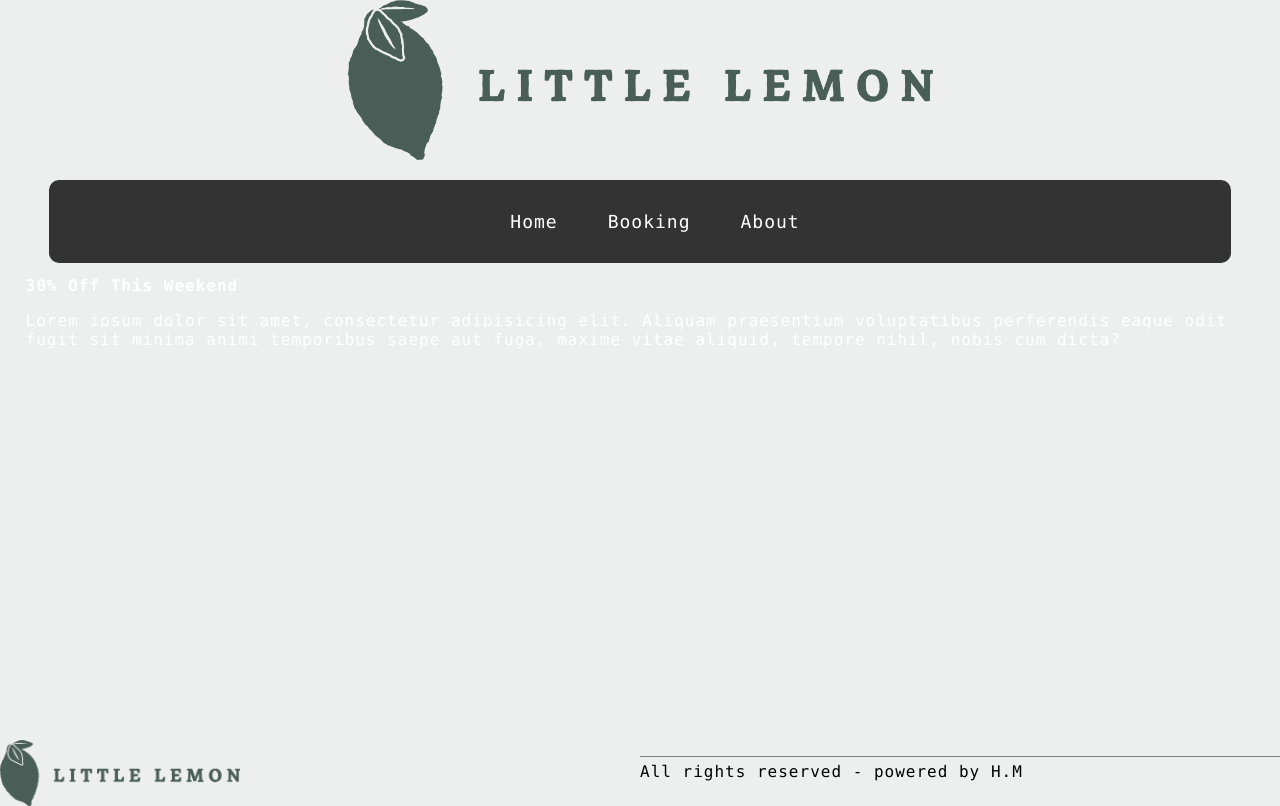
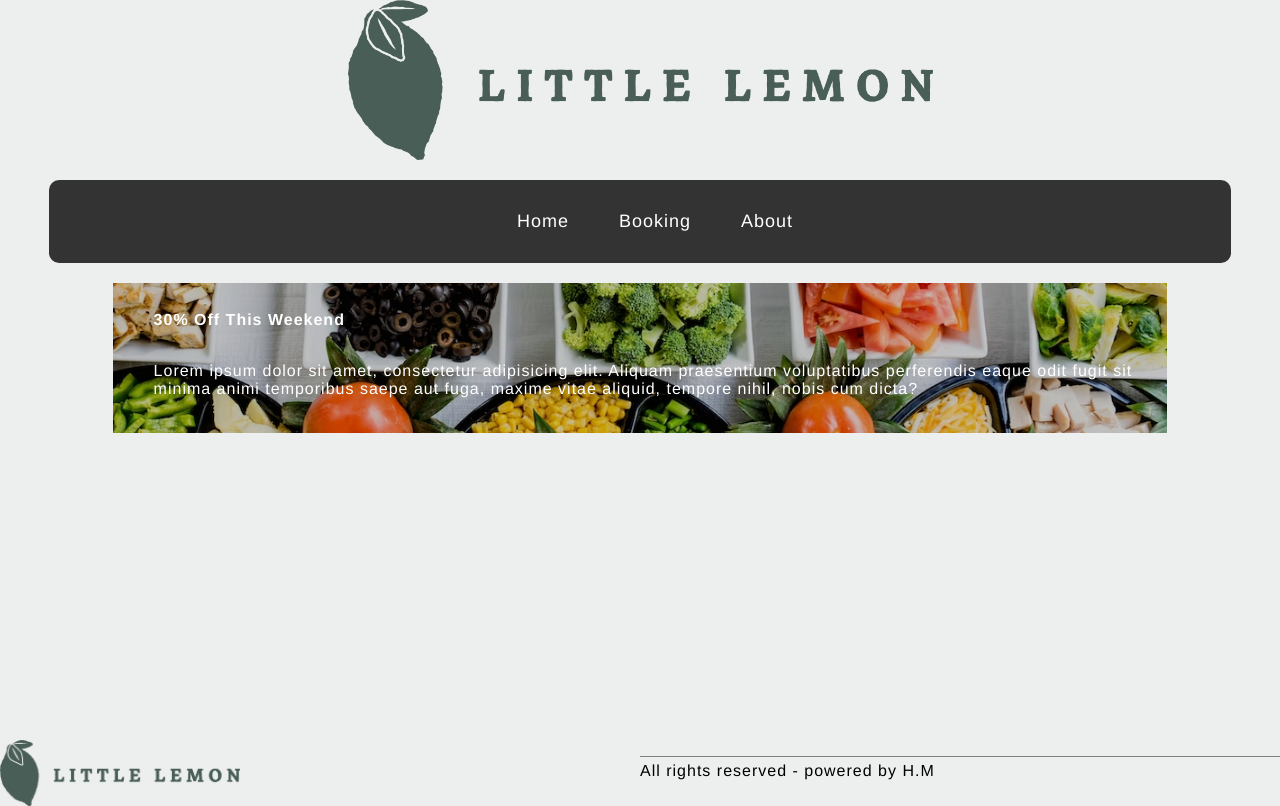
Before and after one commit to hichemmouloudji/front-capstone, a React (Create React App) app: page / in a window 1280 px wide. Built offline with nearby package versions, Linux system fonts and the light colour scheme.

Commit message:
SOme changes in MainPage

```diff
--- a/src/App.css
+++ b/src/App.css
@@ -1,5 +1,5 @@
 * {
-  font-family: Monaco;
+  font-family: 'Franklin Gothic Medium', 'Arial Narrow', Arial, sans-serif;
   background-color: #EDEFEE;
   font-size: 16px;
   letter-spacing: 1px;
--- a/src/components/Main.jsx
+++ b/src/components/Main.jsx
@@ -41,6 +41,7 @@ const Main = ({children}) => {
 
 
     return (
+        <main>
             <Routes>
             <Route path="/" element={<HomePage />}></Route>
             <Route path="/booking"
@@ -50,6 +51,7 @@ const Main = ({children}) => {
             />} ></Route>
             <Route path="/about" element={<AboutPage />}></Route>
             </Routes>
+        </main>
     );
 };
 
```
Lines whose indentation alone changed are shown as unchanged.
